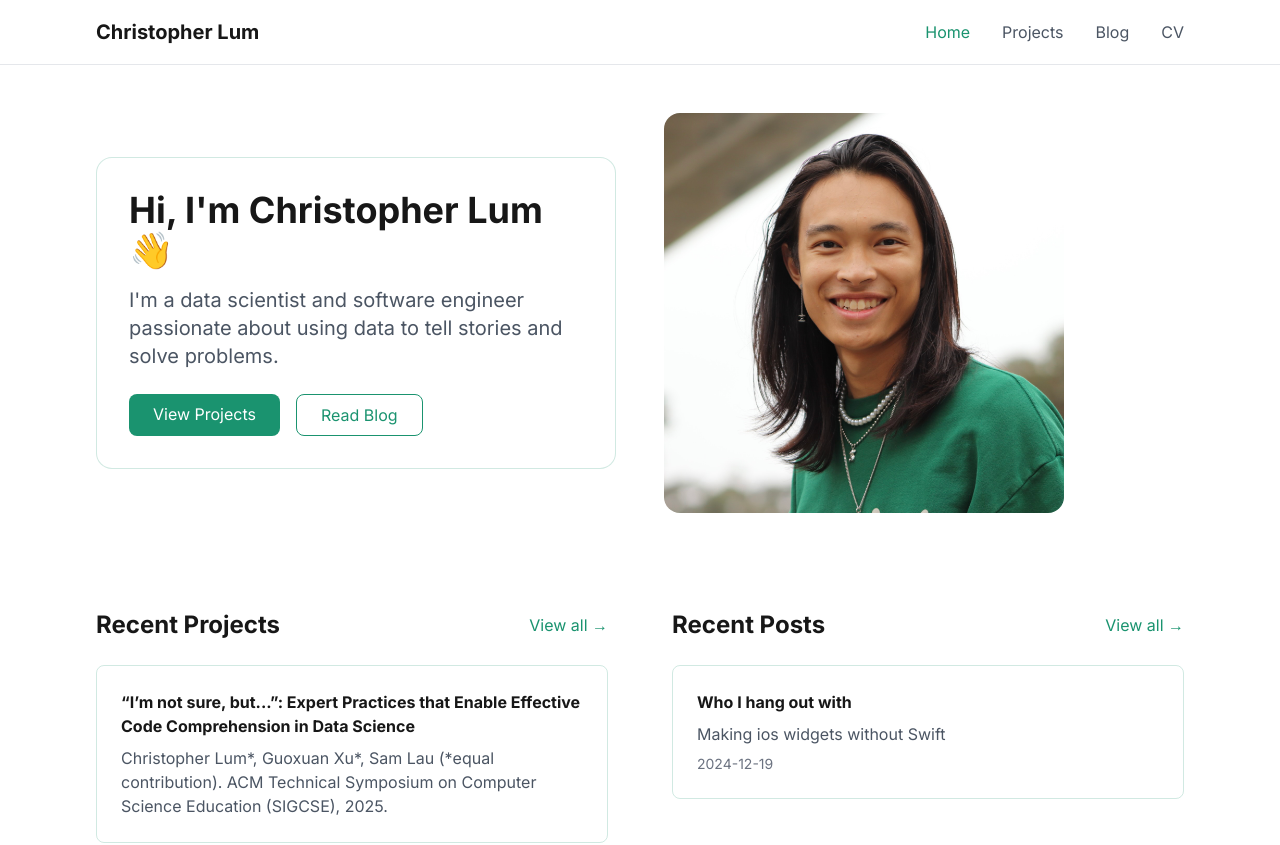
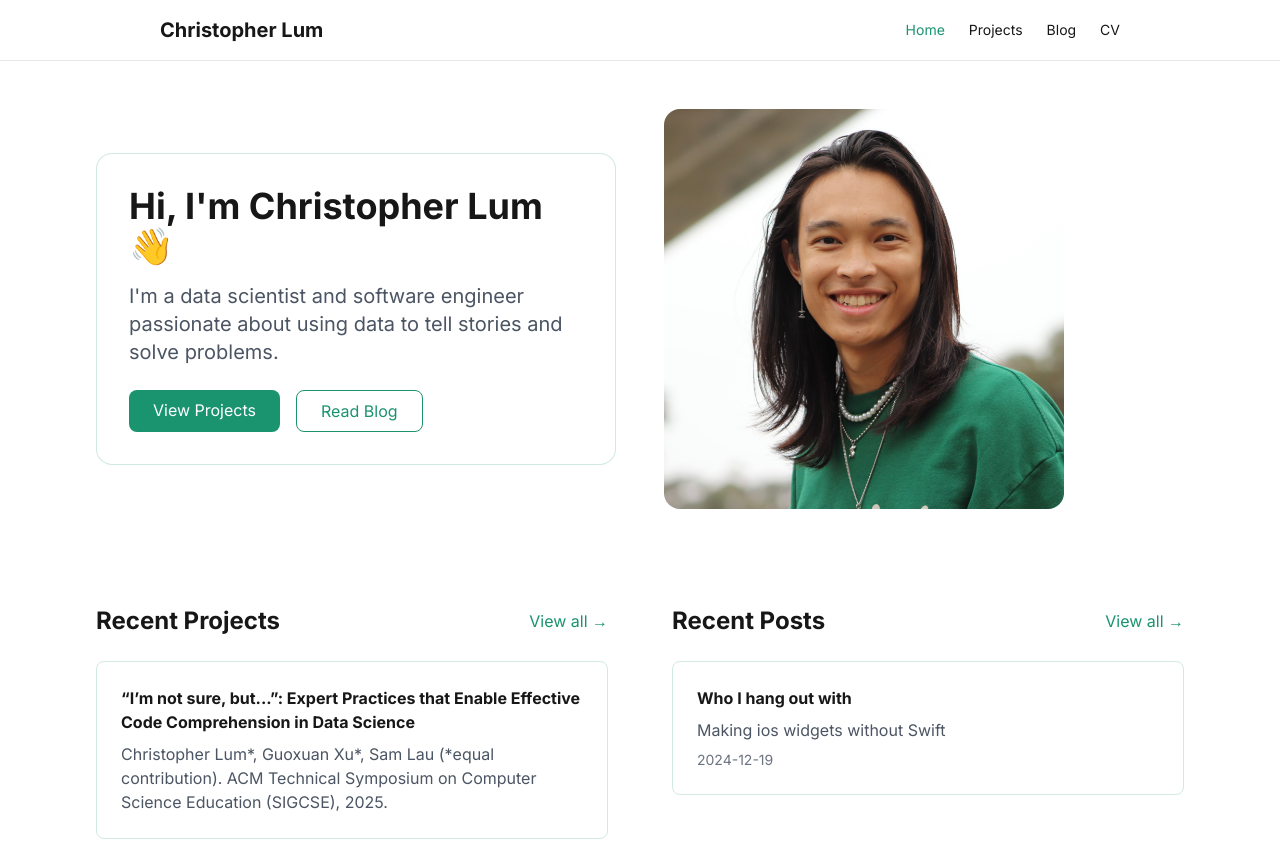
Before and after one commit to ch-lum/ch-lum.github.io, a Next.js app: page / in a window 1280 px wide. Shown: the top 845 px of the page. Built offline with nearby package versions, Linux system fonts and the light colour scheme.

Commit message:
Adjust navbar sizing

```diff
--- a/src/components/layout/Navbar.tsx
+++ b/src/components/layout/Navbar.tsx
@@ -9,20 +9,21 @@ export default function Navbar() {
     { label: 'Home', href: '/' },
     { label: 'Projects', href: '/projects' },
     { label: 'Blog', href: '/blog' },
-    { label: 'CV', href: '/cv' },
+    { label: 'CV', href: '/documents/christopher-lum-cv.pdf' },
   ]
 
   return (
     <nav className="sticky top-0 z-50 bg-white/80 backdrop-blur-md border-b">
-      <div className="max-w-6xl mx-auto px-4 sm:px-6 lg:px-8">
-        <div className="flex justify-between h-16">
-          <div className="flex items-center">
-            <Link href="/" className="font-bold text-xl">
-              Christopher Lum
-            </Link>
-          </div>
+      <div className="max-w-5xl mx-auto px-4 sm:px-6 lg:px-8">
+        <div className="flex flex-col sm:flex-row sm:items-center sm:justify-between py-4 gap-y-2">
+          <Link
+            href="/"
+            className="text-xl font-bold hover:text-gray-600 transition-colors"
+          >
+            Christopher Lum
+          </Link>
 
-          <div className="flex items-center space-x-8">
+          <div className="flex flex-wrap gap-x-6 gap-y-2 text-sm">
             {navItems.map((item) => (
               <Link
                 key={item.href}
@@ -30,7 +31,7 @@ export default function Navbar() {
                 className={`${
                   pathname === item.href
                     ? 'text-accent'
-                    : 'text-gray-600 hover:text-accent'
+                    : 'hover:text-gray-600'
                 } transition-colors`}
               >
                 {item.label}
```
